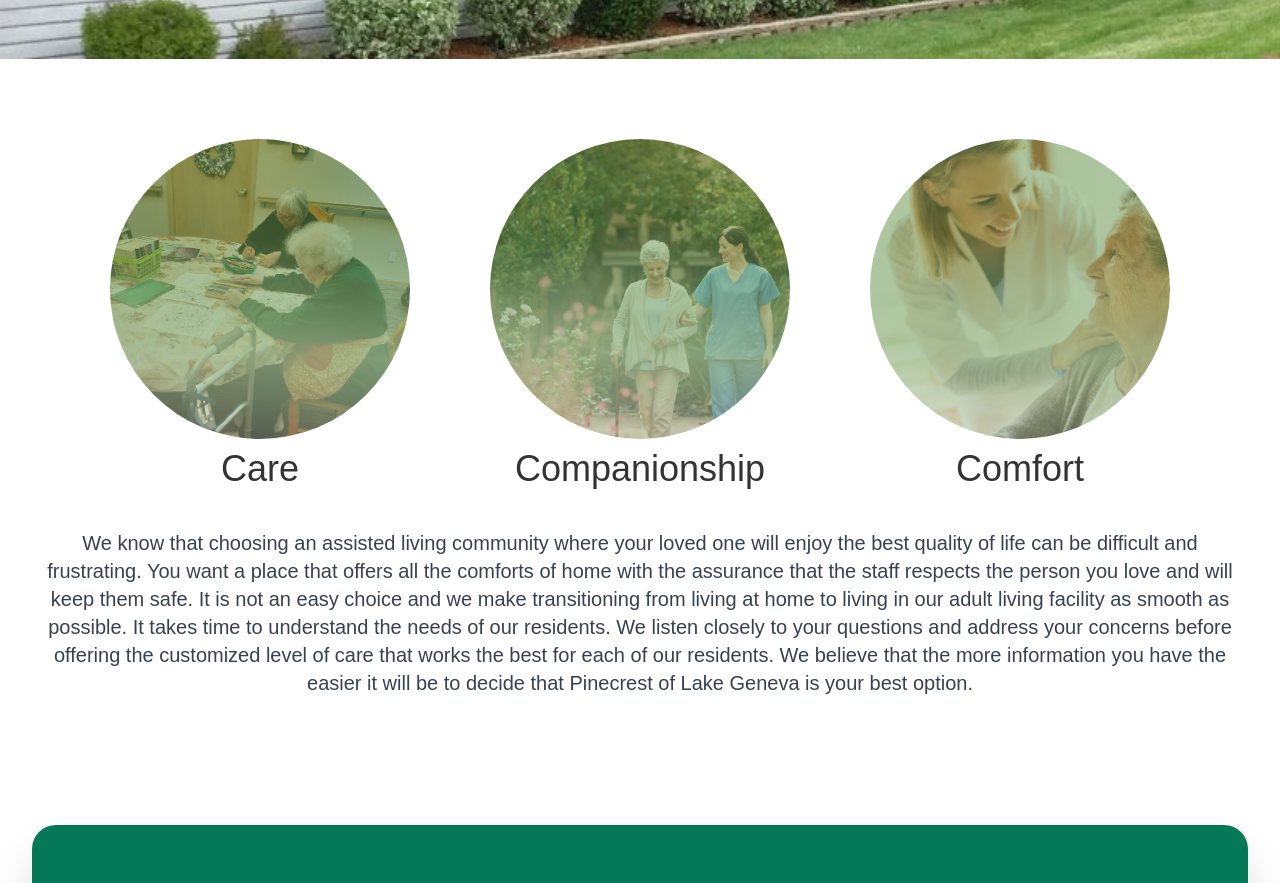
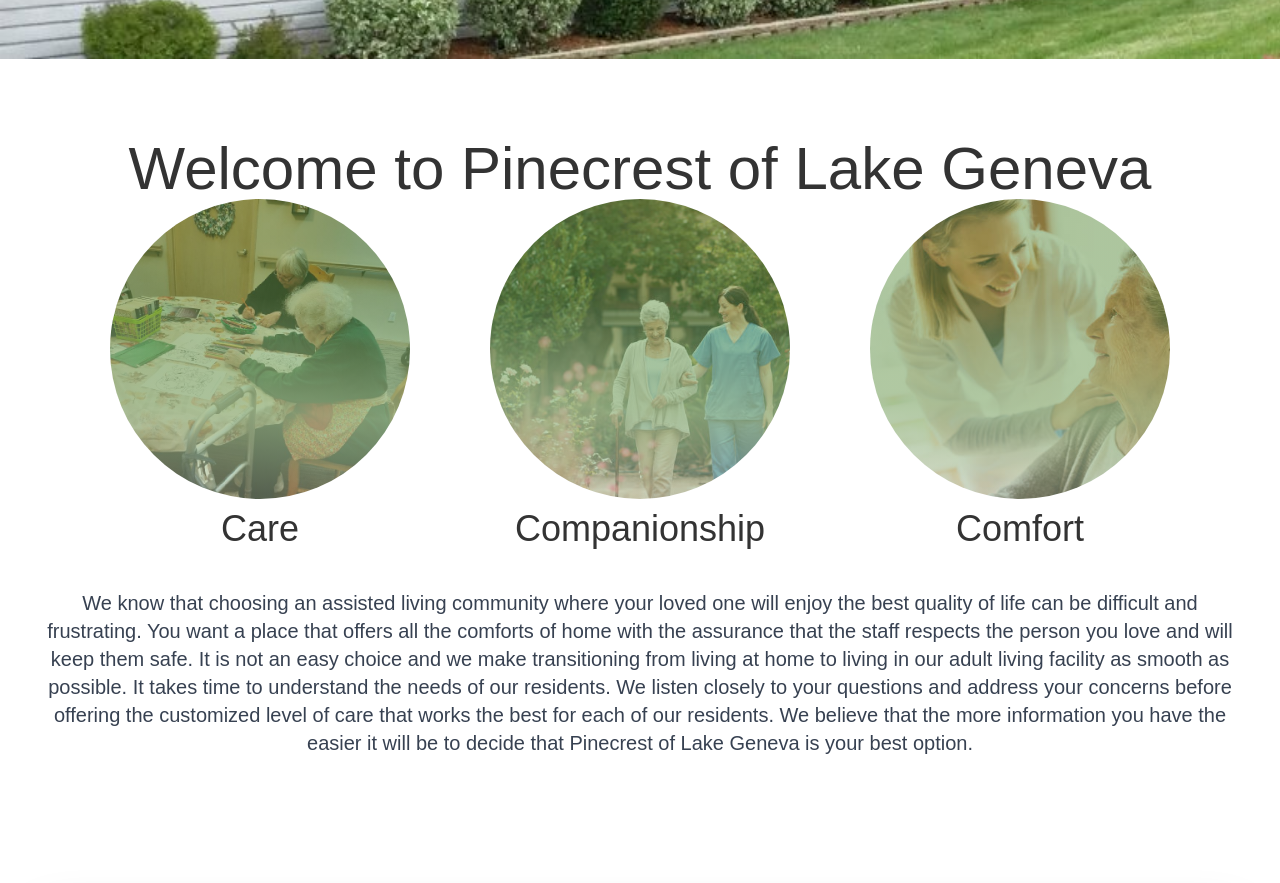
Before and after one commit to lee14k/pinecrest, a React (Vite) app: page / in a window 1280 px wide. Shown: the part 940-1823 px from the top of the page. Built offline with nearby package versions, Linux system fonts and the light colour scheme.

Commit message:
added header for cohesiveness

```diff
--- a/src/components/Home.jsx
+++ b/src/components/Home.jsx
@@ -12,6 +12,7 @@
   return (
     <div>
       <Staticimage />
+      <h1 className="text-6xl">Welcome to Pinecrest of Lake Geneva</h1>
       <Circlerow />
       <Colorrow />
       <Testimonials />
```
Also changed, not shown: src/components/Employmentform.jsx (+0 -14 lines).
